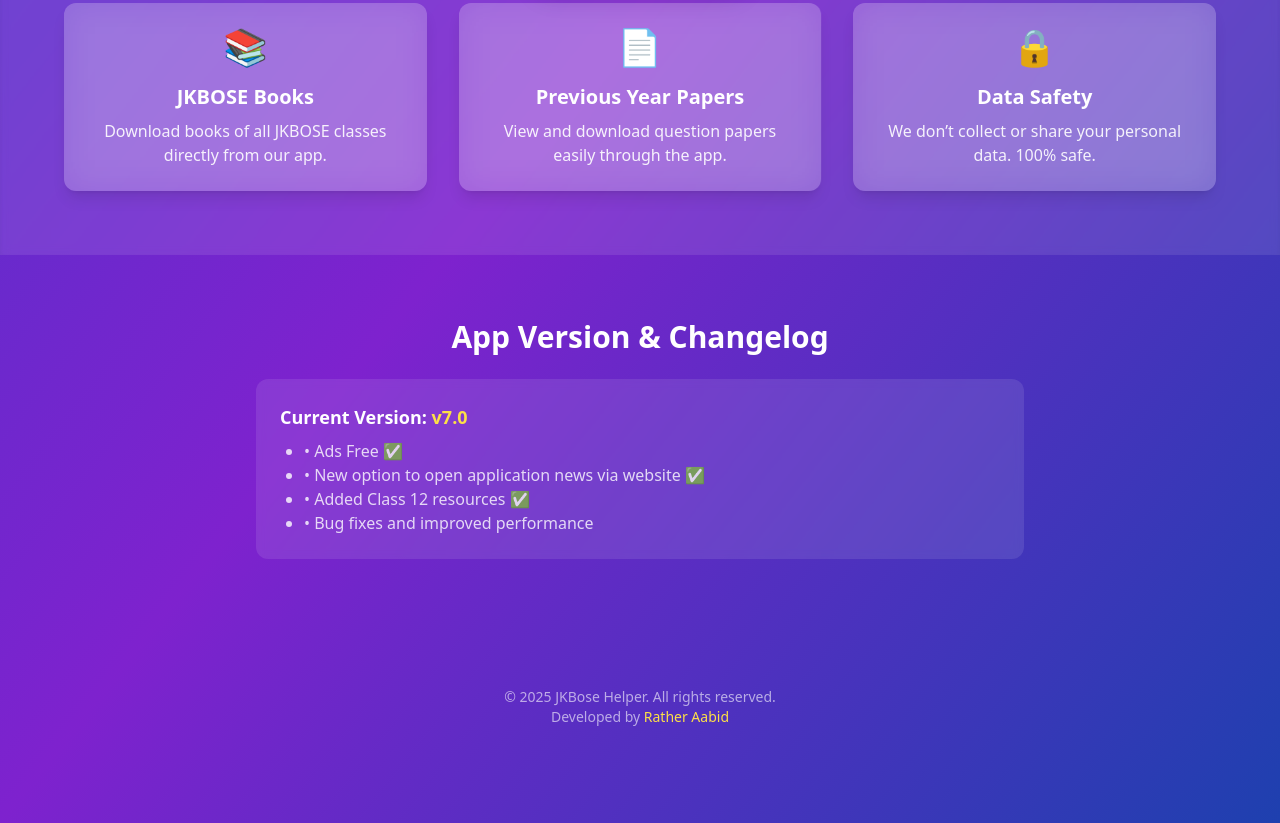
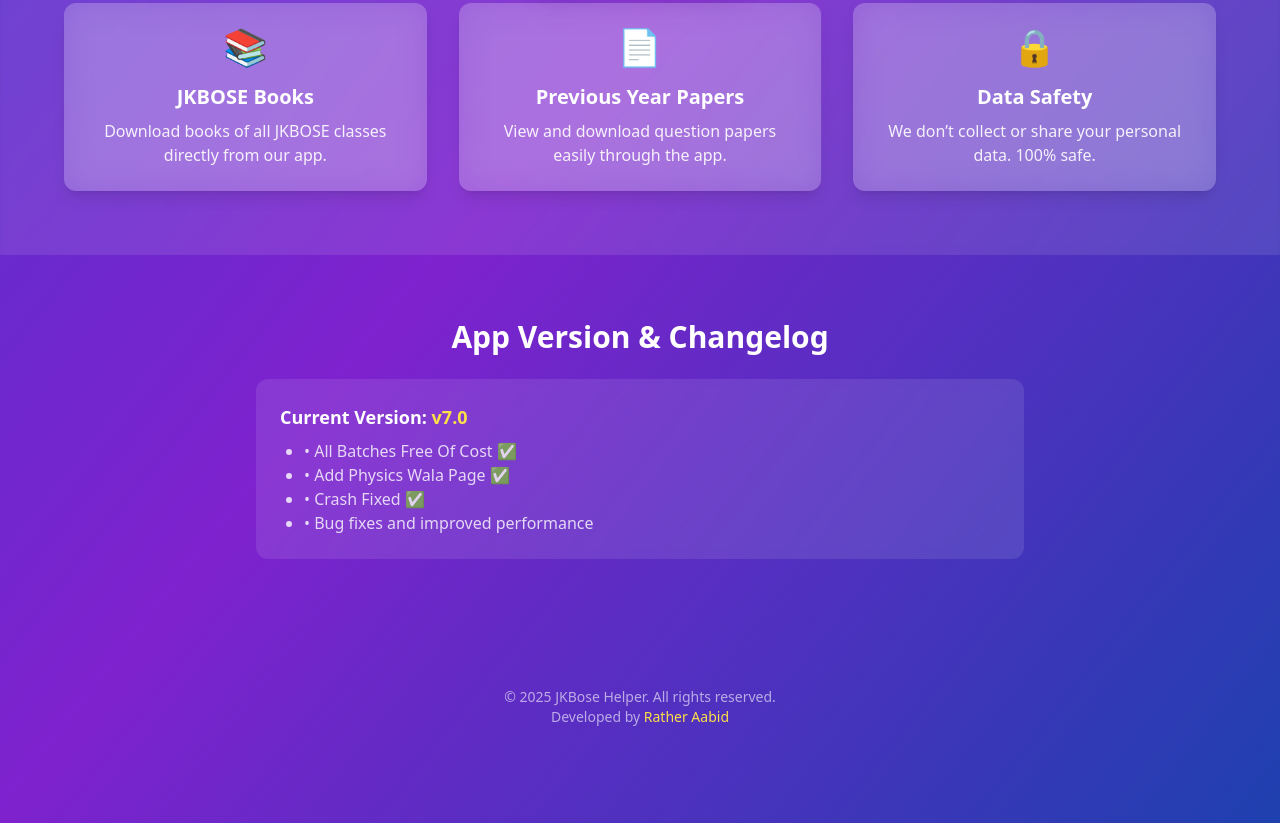
Before and after one commit to Abidd11/JKBose-Helper, a plain HTML site: page index.html in a window 1280 px wide. Shown: the part 801-1624 px from the top of the page. Drawn offline with nearby package versions, Linux system fonts and the light colour scheme.

Commit message:
Update index.html

```diff
--- a/index.html
+++ b/index.html
@@ -36,7 +36,7 @@
   <!-- Hero Section -->
   <header class="text-center pt-28 pb-6 px-4">
     <h1 class="text-5xl md:text-6xl font-extrabold animate-fade-in-down tracking-tight leading-tight">
-      JKBose<span class="text-yellow-300"> Helper v7.0</span>
+      JKBose<span class="text-yellow-300"> Helper v7.1</span>
     </h1>
     <p class="mt-4 text-white/80 text-lg max-w-xl mx-auto">Simplify your studies with JKBOSE books, past papers, and more!</p>
   </header>
@@ -48,7 +48,7 @@
 
   <!-- Inline Download Button -->
   <div class="flex justify-center mb-12">
-    <a href="https://github.com/Abidd11/Jkbose/releases/download/jkbosehelperv7.0/JKBose.Helper.v7.0.apk"
+    <a href="https://github.com/Abidd11/Jkbose/releases/download/jkbosehelperv7.1/JKBose.Helper.v7.1.apk"
        class="flex items-center gap-3 bg-yellow-300 text-indigo-900 px-8 py-4 rounded-full font-bold text-xl shadow-xl hover:scale-105 transition-all duration-300 hover:bg-yellow-400 ring-2 ring-white/30 group">
       <!-- APK Icon -->
       <svg xmlns="http://www.w3.org/2000/svg" class="w-7 h-7 text-green-700" viewBox="0 0 24 24" fill="currentColor">
@@ -87,9 +87,9 @@
     <div class="max-w-3xl mx-auto bg-white bg-opacity-10 rounded-xl p-6 backdrop-blur-sm">
       <p class="text-lg font-semibold mb-2">Current Version: <span class="text-yellow-300">v7.0</span></p>
       <ul class="list-disc pl-6 text-white/80">
-        <li>• Ads Free ✅</li>
-        <li>• New option to open application news via website ✅</li>
-        <li>• Added Class 12 resources ✅</li>
+        <li>• All Batches Free Of Cost ✅</li>
+        <li>• Add Physics Wala Page ✅</li>
+        <li>• Crash Fixed ✅</li>
         <li>• Bug fixes and improved performance</li>
       </ul>
     </div>
```
